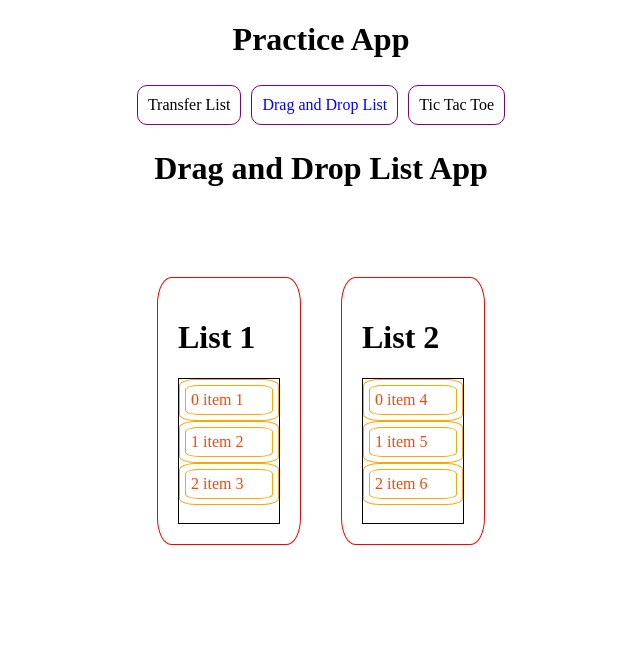
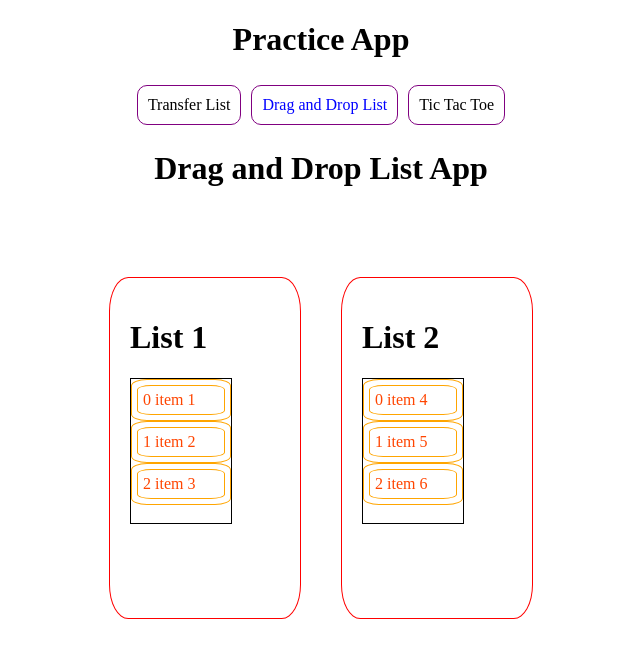
Before and after one commit to aydinmustafacan/react-two-transferable-lists, a React (Vite) app: page / in a window 1280 px wide. Both pictures are taken after a click on the element "Drag and Drop List". Shown: the top 658 px of the page, without its empty margins (319-959 px from the left). Built offline with nearby package versions, Linux system fonts and the light colour scheme.

Commit message:
Add css changes

```diff
--- a/package.json
+++ b/package.json
@@ -6,7 +6,8 @@
   "scripts": {
     "dev": "vite",
     "start": "vite",
-    "build": "tsc && vite build",
+    "build": "vite build",
+    "transpile": "tsc"
     "lint": "eslint src --ext ts,tsx --report-unused-disable-directives --max-warnings 0",
     "preview": "vite preview"
   },
--- a/src/components/drag-and-drop-list/drag-and-drop-list.css
+++ b/src/components/drag-and-drop-list/drag-and-drop-list.css
@@ -3,6 +3,27 @@
     margin: 20px;
     border: solid 1px red;
     border-radius: 10%;
+    width: 150px;
+    height: 300px;
+    overflow-y: scroll;
+}
+
+.dragAndDropList::-webkit-scrollbar {
+    width: 8px;
+    height: 8px;
+}
+
+.dragAndDropList::-webkit-scrollbar-track {
+    background-color: #f0f0f0;
+}
+
+.dragAndDropList::-webkit-scrollbar-thumb {
+    background-color: #c0c0c0;
+    border-radius: 4px;
+}
+
+.dragAndDropList::-webkit-scrollbar-thumb:hover {
+    background-color: #a0a0a0;
 }
 
 .drop-placeholder {
```
